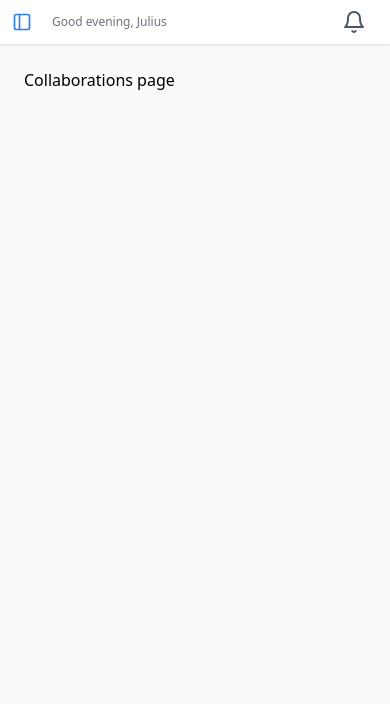
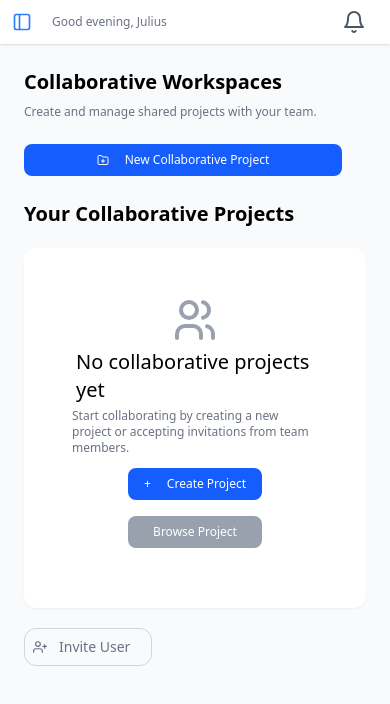
Before and after one commit to juliusmwas/KaziHub, a React (Vite) app: page /collaborations in a window 390 px wide. Shown: the top 704 px of the page. Built offline with nearby package versions, Linux system fonts and the light colour scheme.

Commit message:
Added a responsive collaboration page

```diff
--- a/src/Components/Pages/Collaborations.jsx
+++ b/src/Components/Pages/Collaborations.jsx
@@ -1,8 +1,43 @@
+import { FiFolderPlus } from "react-icons/fi";
+import { TbUsers } from "react-icons/tb";
+import { FiUserPlus } from "react-icons/fi";
 
 export default function Collaborations () {
     return(
         <div>
-            <h1>Collaborations page</h1>
+            <div className="grid grid-cols-1 gap-3 lg:grid-cols-4  items-center">
+                <div className="col-span-3">
+                    <h1 className="text-xl lg:text-2xl mb-2 font-bold">Collaborative Workspaces</h1>
+                    <p className="text-xs font-normal text-gray-500">Create and manage shared projects with your team.</p>
+                </div>
+
+                <div>
+                    <button className="bg-blue-600 w-full mt-3 justify-center text-white flex gap-4 px-4 items-center font-medium text-xs lg:text-sm rounded-lg p-2 cursor-pointer hover:bg-blue-500"><FiFolderPlus />  New Collaborative Project</button>
+                </div>
+            </div>
+        <div className="mt-6">
+            <h1 className="text-xl font-semibold">Your Collaborative Projects</h1>
+        </div>
+
+        <div className="bg-white p-5 mt-5 shadow-xs rounded-xl">
+            <div className="p-7 grid justify-items-center">
+                <TbUsers className="text-5xl text-gray-400  font-semibold" />
+                <h1 className="text-xl font-medium p-1">No collaborative projects yet</h1>
+                <p className="text-xs font-normal text-gray-500">Start collaborating by creating a new project or accepting invitations from team members.</p>
+                <div className="lg:flex p-3 gap-4 items-center grid grid-cols-1">
+                    <button className="bg-blue-600 text-white flex gap-4 px-4 items-center font-medium text-xs lg:text-sm rounded-lg p-2 cursor-pointer hover:bg-blue-500"><span>+</span> Create Project</button>
+                    <button className="bg-gray-400 text-white flex justify-center gap-4 px-4 items-center font-medium text-xs lg:text-sm rounded-lg p-2 cursor-pointer hover:bg-blue-500">Browse Project</button>
+                </div>
+            </div>
+
+        </div>
+        <div className="group bg-gray-50 border border-gray-300 rounded-xl w-32 flex gap-3 items-center mt-5 p-2 cursor-pointer hover:bg-green-600 hover:text-white">
+            <FiUserPlus className="text-sm font-bold text-gray-500 group-hover:text-white" />
+            <p className="text-sm font-medium text-gray-500 group-hover:text-white">Invite User</p>
+        </div>
+
+
+
         </div>
     );
 }
--- a/src/Components/Pages/Projects.jsx
+++ b/src/Components/Pages/Projects.jsx
@@ -66,9 +66,7 @@ export default function Projects () {
 
             <div className="group bg-gray-50 border border-gray-300 rounded-xl w-32 flex gap-3 items-center mt-5 p-2 cursor-pointer hover:bg-green-600 hover:text-white">
                 <FiUserPlus className="text-sm font-bold text-gray-500 group-hover:text-white" />
-                <p className="text-sm font-medium text-gray-500 group-hover:text-white">
-                    Invite User
-                </p>
+                <p className="text-sm font-medium text-gray-500 group-hover:text-white">Invite User</p>
             </div>
 
 
```
